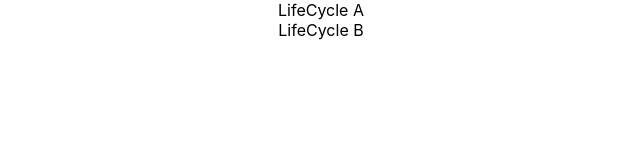
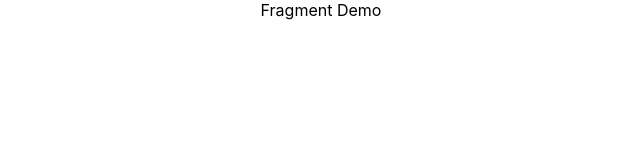
Before and after one commit to jaspreet-singh-sahota/react-practise-project, a React (Create React App) app: page / in a window 1280 px wide. Shown: the top 160 px of the page, without its empty margins (319-959 px from the left). Built offline with nearby package versions, Linux system fonts and the light colour scheme.

Commit message:
Add fragment demo

```diff
--- a/src/App.js
+++ b/src/App.js
@@ -9,11 +9,13 @@ import EventHandlers from './components/EventHandlers';
 import ParentComponent from './components/ParentComponent';
 // import FormComponent from './components/LifeCycleA';
 import LifeCycleA from './components/LifeCycleA';
+import FragmentDemo from './components/FragmentDemo';
 
 function App() {
   return (
     <div className="App">
-      <LifeCycleA></LifeCycleA>
+      <FragmentDemo></FragmentDemo>
+      {/* <LifeCycleA></LifeCycleA> */}
       {/* <ParentComponent></ParentComponent> */}
       {/* <EventHandlers></EventHandlers> */}
       {/* <Count></Count> */}
--- /dev/null
+++ b/src/components/FragmentDemo.js
@@ -0,0 +1,11 @@
+import React from 'react'
+
+const FragmentDemo = () => {
+  return (
+    <div>
+      Fragment Demo
+    </div>
+  )
+}
+
+export default FragmentDemo
```
